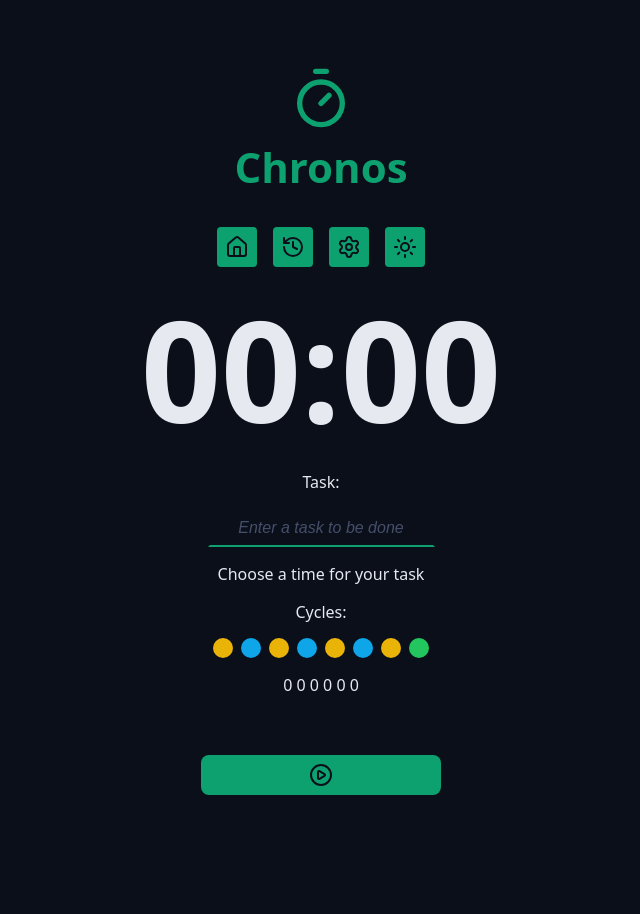
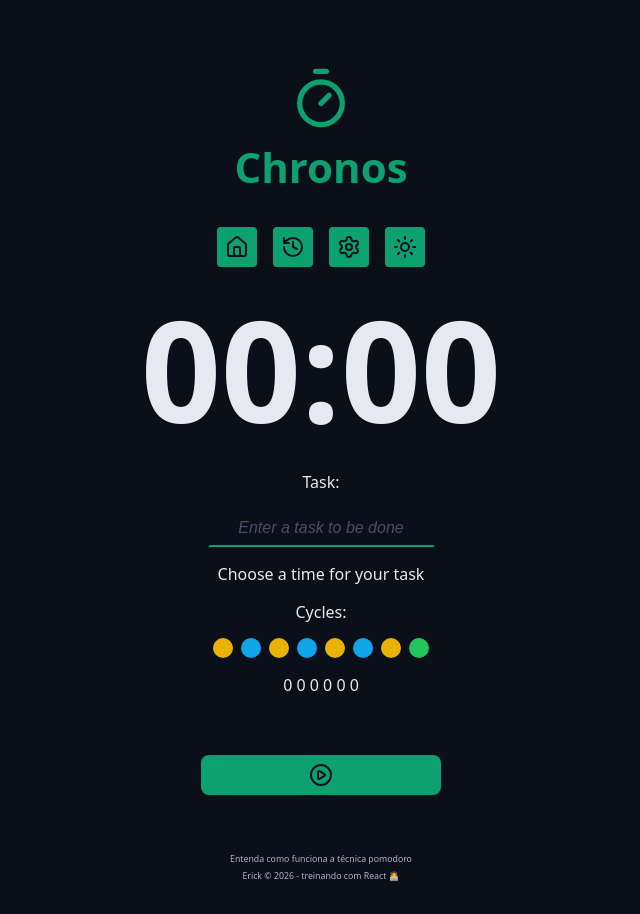
Before and after one commit to ErickRGuimaraes/chronos-pomodoro, a React (Vite) app: page / in a window 1280 px wide. Shown: the whole page, without its empty margins (319-959 px from the left). Before the commit the page ends 869 px from the top, so only its background shows below. Built offline with nearby package versions, Linux system fonts and the light colour scheme.

Commit message:
feat: created footer

```diff
--- a/src/App.tsx
+++ b/src/App.tsx
@@ -8,6 +8,7 @@
 import { Cycles } from './components/Cycles';
 import { DefaultButton } from './components/DefaultButton';
 import { PlayCircleIcon } from 'lucide-react';
+import { Footer } from './components/Footer';
 
 export function App() {
   return (
@@ -49,6 +50,10 @@
           <div className='form-row'>
             <DefaultButton icon={<PlayCircleIcon />} color='green' />
           </div>
+
+          <div className='form-row'>
+            <Footer />
+          </div>
         </form>
       </Container>
     </>
--- /dev/null
+++ b/src/components/Footer/index.tsx
@@ -0,0 +1,12 @@
+import styles from './styles.module.css';
+
+export function Footer() {
+  return (
+    <footer className={styles.footer}>
+      <a href=''>Entenda como funciona a técnica pomodoro</a>
+      <a href=''>
+        Erick &copy; {new Date().getFullYear()} - treinando com React 🧑‍💻
+      </a>
+    </footer>
+  );
+}
--- /dev/null
+++ b/src/components/Footer/styles.module.css
@@ -0,0 +1,18 @@
+.footer {
+  display: flex;
+  flex-direction: column;
+  align-items: center;
+  justify-content: center;
+  font-size: 0.875rem;
+  gap: 0.5rem;
+}
+
+footer a {
+  color: var(--text-muted);
+  text-decoration: none;
+}
+
+footer a:hover {
+  color: var(--text-muted);
+  text-decoration: underline;
+}
```
